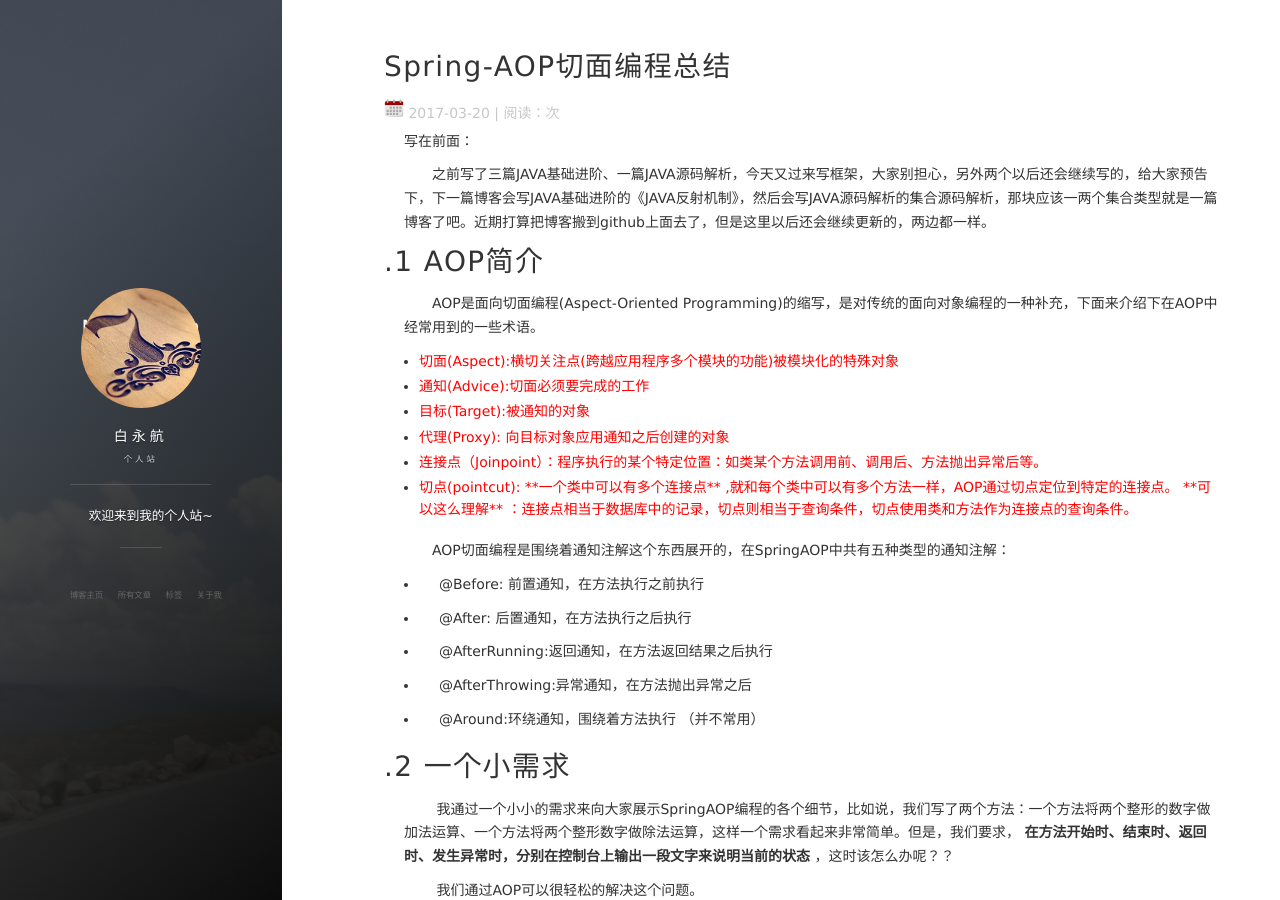
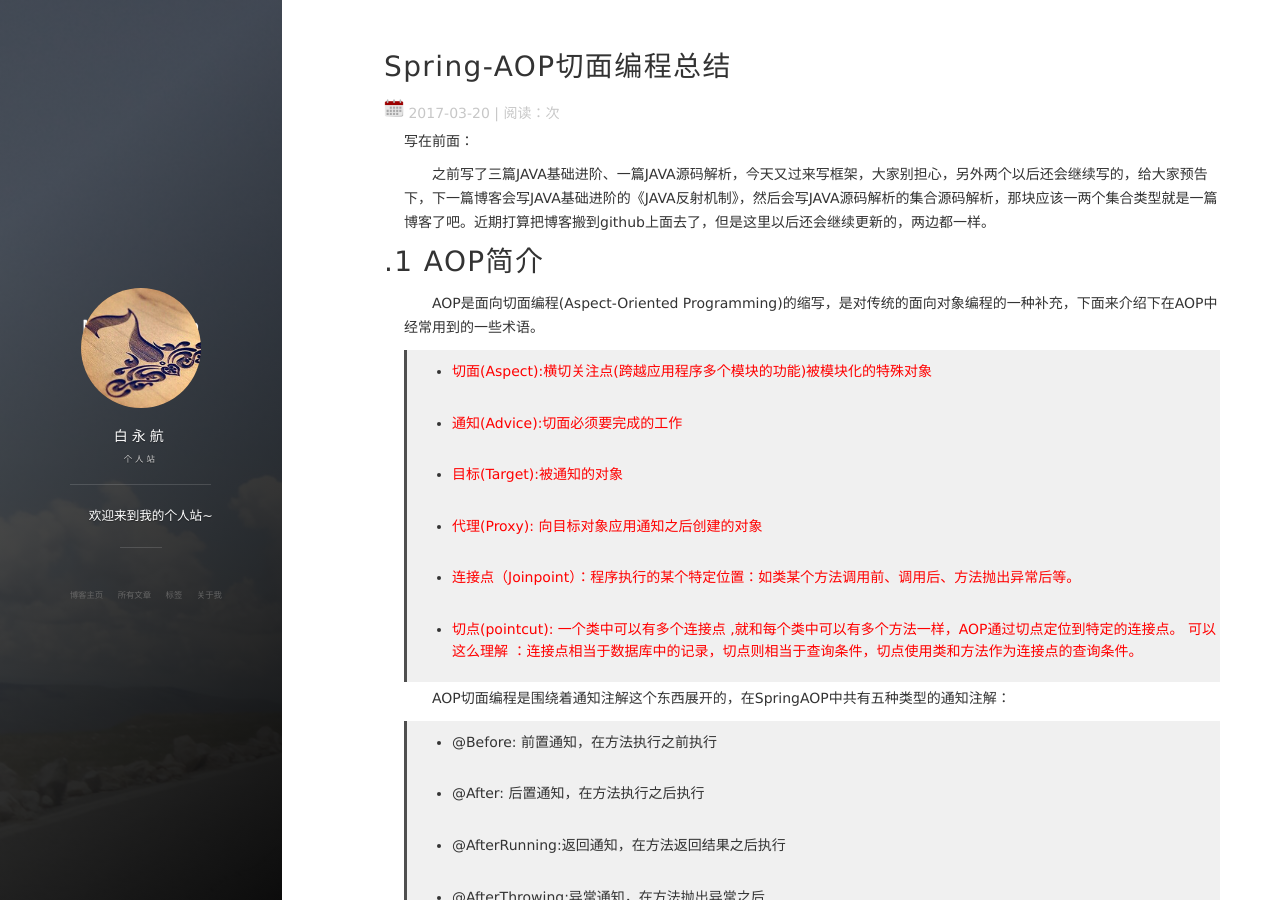
Before and after one commit to MadridSeven/MadridSeven.github.io, a Jekyll site: the page built from _posts/2017-03-20-Spring-AOP切面编程总结.md, in a window 1280 px wide and 900 px high. Built offline with Jekyll 4.4.1, drawn with Linux system fonts in a browser that asks for light colours; nearby versions of some CDN libraries; comment, search, counter and statistics services are not loaded.

Commit message:
edit article

```diff
--- a/_posts/2017-03-20-Spring-AOP切面编程总结.md
+++ b/_posts/2017-03-20-Spring-AOP切面编程总结.md
@@ -17,29 +17,29 @@ tag: 框架
 
 &emsp;&emsp;AOP是面向切面编程(Aspect-Oriented Programming)的缩写，是对传统的面向对象编程的一种补充，下面来介绍下在AOP中经常用到的一些术语。
 
- - <font color="red">切面(Aspect):横切关注点(跨越应用程序多个模块的功能)被模块化的特殊对象</font>
+> - <font color="red">切面(Aspect):横切关注点(跨越应用程序多个模块的功能)被模块化的特殊对象</font>
 
- - <font color="red">通知(Advice):切面必须要完成的工作</font>
+ >- <font color="red">通知(Advice):切面必须要完成的工作</font>
 
- - <font color="red">目标(Target):被通知的对象</font>
+ >- <font color="red">目标(Target):被通知的对象</font>
 
- - <font color="red">代理(Proxy): 向目标对象应用通知之后创建的对象</font>
+ >- <font color="red">代理(Proxy): 向目标对象应用通知之后创建的对象</font>
 
- - <font color="red">连接点（Joinpoint）：程序执行的某个特定位置：如类某个方法调用前、调用后、方法抛出异常后等。</font>
+ >- <font color="red">连接点（Joinpoint）：程序执行的某个特定位置：如类某个方法调用前、调用后、方法抛出异常后等。</font>
 
- - <font color="red">切点(pointcut):  **一个类中可以有多个连接点**  ,就和每个类中可以有多个方法一样，AOP通过切点定位到特定的连接点。  **可以这么理解**  ：连接点相当于数据库中的记录，切点则相当于查询条件，切点使用类和方法作为连接点的查询条件。</font>
+ >- <font color="red">切点(pointcut):  一个类中可以有多个连接点  ,就和每个类中可以有多个方法一样，AOP通过切点定位到特定的连接点。  可以这么理解  ：连接点相当于数据库中的记录，切点则相当于查询条件，切点使用类和方法作为连接点的查询条件。</font>
 
 &emsp;&emsp;AOP切面编程是围绕着通知注解这个东西展开的，在SpringAOP中共有五种类型的通知注解：
 
--   @Before: 前置通知，在方法执行之前执行
+>-   @Before: 前置通知，在方法执行之前执行
 
-- @After: 后置通知，在方法执行之后执行
+>- @After: 后置通知，在方法执行之后执行
 
-- @AfterRunning:返回通知，在方法返回结果之后执行
+>- @AfterRunning:返回通知，在方法返回结果之后执行
 
-- @AfterThrowing:异常通知，在方法抛出异常之后
+>- @AfterThrowing:异常通知，在方法抛出异常之后
 
-- @Around:环绕通知，围绕着方法执行  （并不常用）
+>- @Around:环绕通知，围绕着方法执行  （并不常用）
 
 
 
@@ -298,7 +298,7 @@ public class LoggingAspect {
 <font color="blue">笔者水平有限，若有错漏，欢迎指正，如果转载以及CV操作，请务必注明出处，谢谢！</font>
 
 
-
+----------
 
 
 <font color="red">版权声明：本文为博主原创文章，未经博主允许不得转载。</font>
```
Also changed, not shown: _posts/2017-01-15-JAVA基础进阶-多线程详解（一）.md (+6 -4 lines), _posts/2017-02-03-JAVA基础进阶-多线程详解（二）-同步.md (+1 -0 lines), _posts/2017-02-08-JAVA进阶学习-多线程基础详解（三）-锁.md (+4 -5 lines), _posts/2017-03-07-JAVA源码解析-String源码.md (+1 -2 lines).
